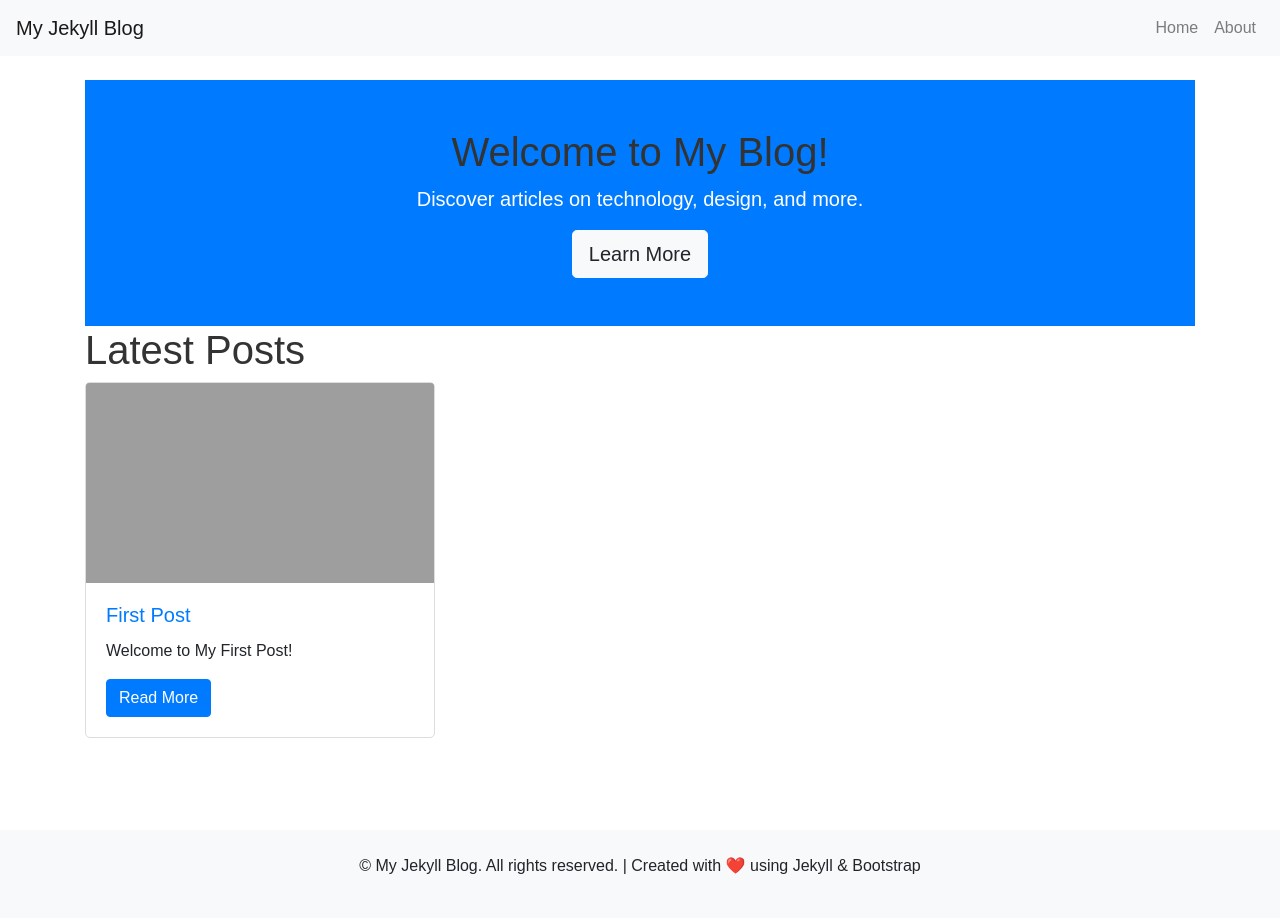
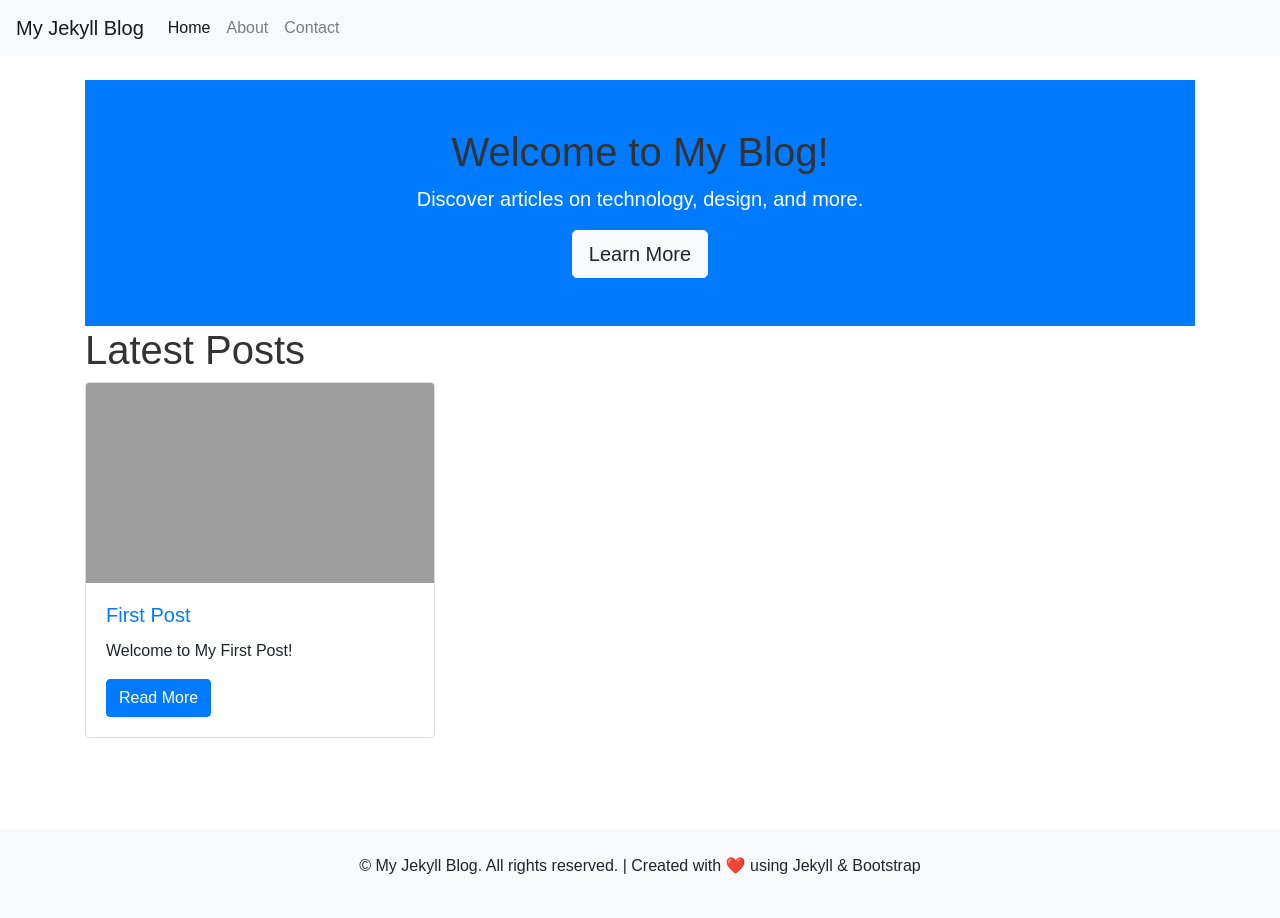
Before and after one commit to ltxstudio/anime, a Jekyll site: the page built from index.md, in a window 1280 px wide. Built offline with Jekyll 4.4.1, drawn with Linux system fonts in a browser that asks for light colours; nearby versions of some CDN libraries; a script that is not in the unit is left out.

Commit message:
Update header.html

```diff
--- a/_includes/header.html
+++ b/_includes/header.html
@@ -4,12 +4,15 @@
     <span class="navbar-toggler-icon"></span>
   </button>
   <div class="collapse navbar-collapse" id="navbarNav">
-    <ul class="navbar-nav ml-auto">
-      <li class="nav-item">
+    <ul class="navbar-nav">
+      <li class="nav-item active">
         <a class="nav-link" href="{{ '/' | relative_url }}">Home</a>
       </li>
       <li class="nav-item">
-        <a class="nav-link" href="{{ '/about/' | relative_url }}">About</a>
+        <a class="nav-link" href="{{ '/about' | relative_url }}">About</a>
+      </li>
+      <li class="nav-item">
+        <a class="nav-link" href="{{ '/contact' | relative_url }}">Contact</a>
       </li>
     </ul>
   </div>
```
